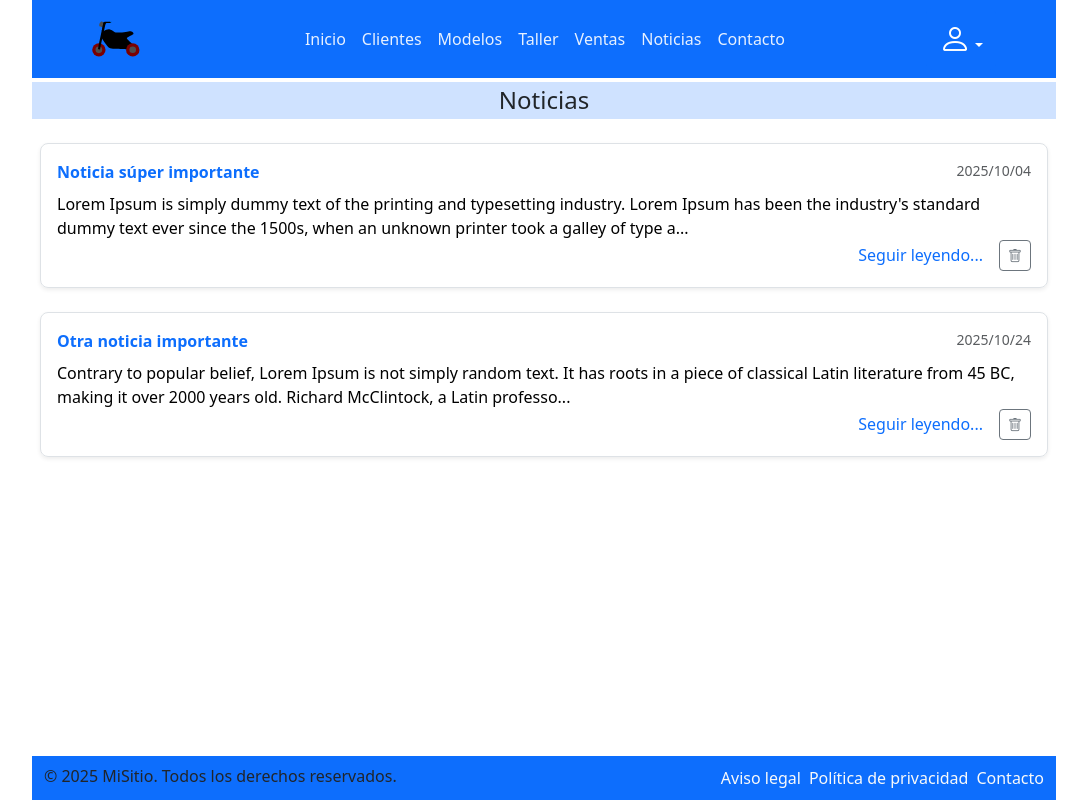
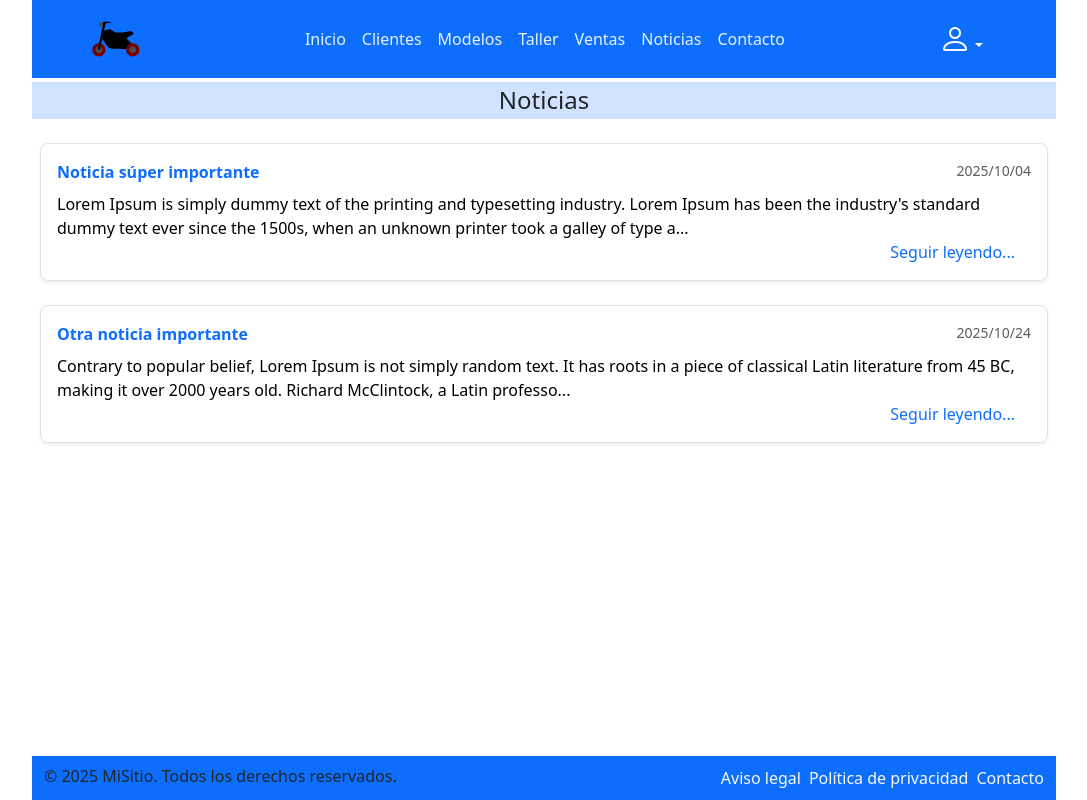
Before and after one commit to ainefp/figueroaperezaine, a Vue app: page /noticias in a window 1280 px wide. Shown: the whole page, without its empty margins (96-1183 px from the left). Built offline with nearby package versions, Linux system fonts and the light colour scheme; data requests are answered from the project's data file.

Commit message:
no mucho más

```diff
--- a/src/components/GestionClientes.vue
+++ b/src/components/GestionClientes.vue
@@ -363,7 +363,9 @@
 
     // Cargar clientes al momento de compartirlo
       onMounted(async () => {
-        cargarClientes();
+        if(admin) {
+          cargarClientes();
+        }
         currentPage.value = 1;
       })
 
--- a/src/components/NoTicias.vue
+++ b/src/components/NoTicias.vue
@@ -38,7 +38,7 @@
                                         <a href="#" @click.prevent="toggleExpand(noticia.id)" class="text-decoration-none me-3">
                                             {{ isExpanded[noticia.id] ? "Mostrar menos..." : "Seguir leyendo..." }}
                                         </a>
-                                        <button class="btn btn-outline-secondary btn-sm" @click.prevent="eliminarNoticia(noticia.id)">
+                                        <button v-if="admin" class="btn btn-outline-secondary btn-sm" @click.prevent="eliminarNoticia(noticia.id)">
                                             <i class="bi bi-trash"></i>
                                         </button>
                                     </div>
```
